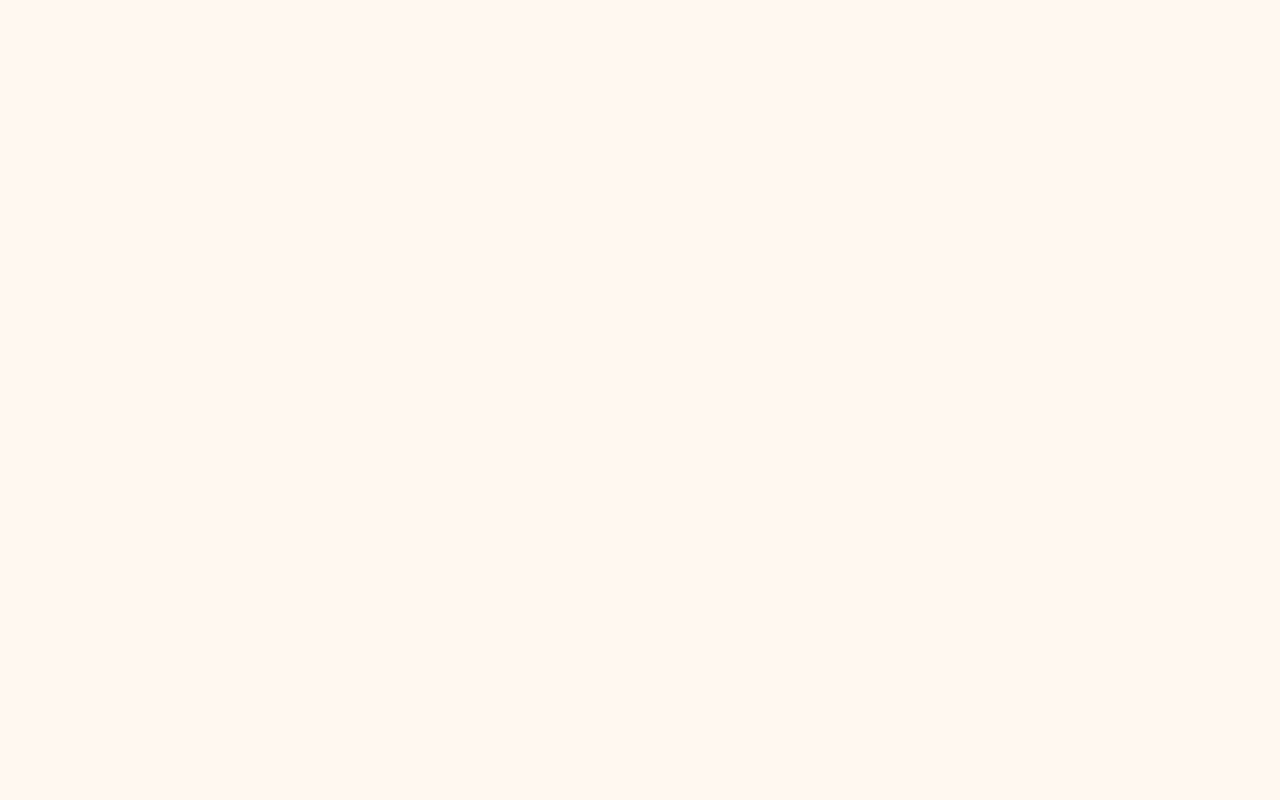
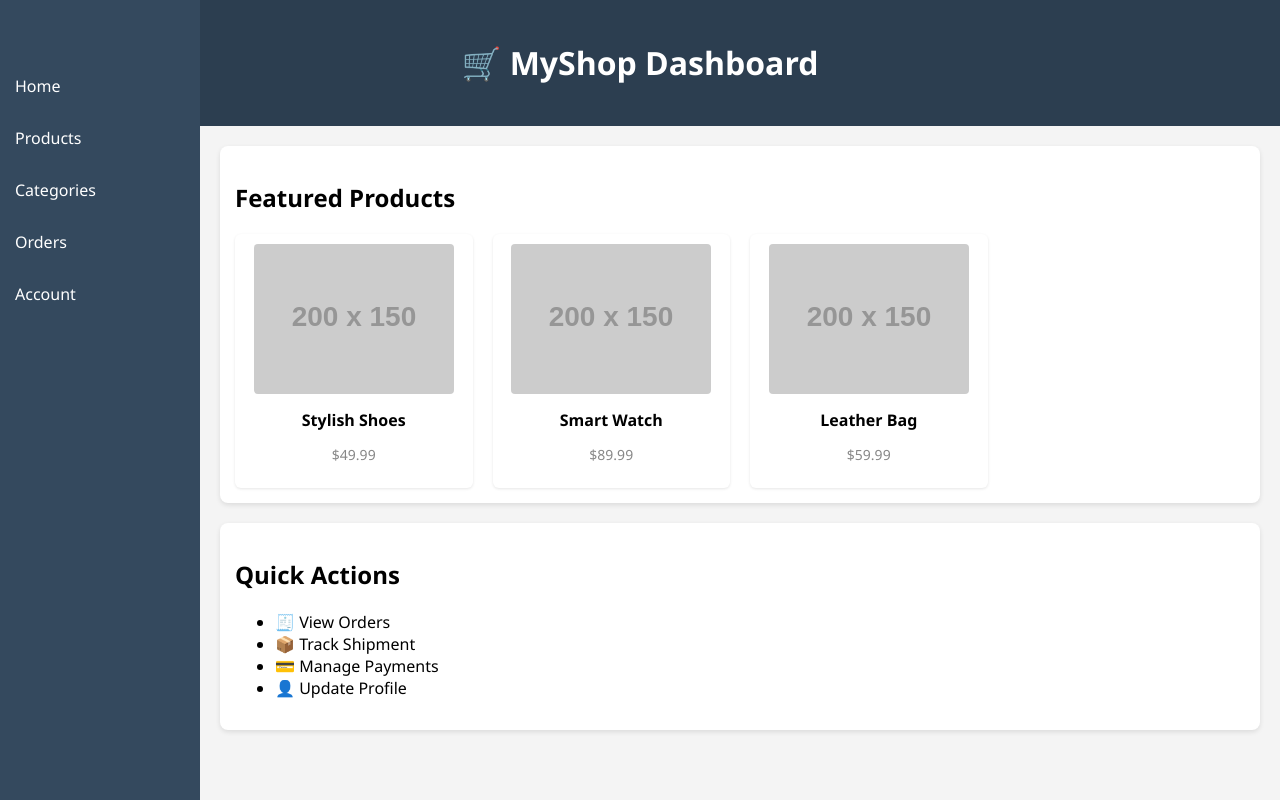
Before and after one commit to PrasanthKumarAmalapurapu/Challenge, a plain HTML site: page index.html in a window 1280 px wide. Drawn offline with Linux system fonts and the light colour scheme; placeholder pictures from the web are drawn by us.

Commit message:
Update index.html

```diff
--- a/index.html
+++ b/index.html
@@ -3,27 +3,121 @@
 <head>
   <meta charset="UTF-8" />
   <meta name="viewport" content="width=device-width, initial-scale=1.0"/>
-  <title>Cooking Dashboard</title>
+  <title>Online Shopping Dashboard</title>
   <style>
     body {
       margin: 0;
       font-family: 'Segoe UI', sans-serif;
-      background-color: #fff8f0;
-      color: #333;
+      background-color: #f4f4f4;
     }
     header {
-      background-color: #ff7043;
+      background-color: #2c3e50;
       color: white;
       padding: 20px;
       text-align: center;
     }
-    nav {
-      background-color: #ffe0b2;
+    .sidebar {
+      width: 200px;
+      background-color: #34495e;
+      height: 100vh;
+      position: fixed;
+      top: 0;
+      left: 0;
+      padding-top: 60px;
+    }
+    .sidebar a {
+      display: block;
+      color: white;
+      padding: 15px;
+      text-decoration: none;
+    }
+    .sidebar a:hover {
+      background-color: #1abc9c;
+    }
+    .main {
+      margin-left: 200px;
+      padding: 20px;
+    }
+    .card {
+      background-color: white;
+      padding: 15px;
+      margin-bottom: 20px;
+      border-radius: 8px;
+      box-shadow: 0 2px 5px rgba(0,0,0,0.1);
+    }
+    .product-grid {
+      display: grid;
+      grid-template-columns: repeat(auto-fill, minmax(200px, 1fr));
+      gap: 20px;
+    }
+    .product {
+      background-color: #fff;
       padding: 10px;
-      display: flex;
-      justify-content: space-around;
+      border-radius: 6px;
+      text-align: center;
+      box-shadow: 0 1px 3px rgba(0,0,0,0.1);
     }
-    nav a {
-      text-decoration: none;
-      color: #333;
-      font-weight: bold;
+    .product img {
+      max-width: 100%;
+      height: 150px;
+      object-fit: cover;
+      border-radius: 4px;
+    }
+    .product h4 {
+      margin: 10px 0 5px;
+    }
+    .product p {
+      color: #888;
+      font-size: 14px;
+    }
+  </style>
+</head>
+<body>
+
+  <header>
+    <h1>🛒 MyShop Dashboard</h1>
+  </header>
+
+  <div class="sidebar">
+    <a href="#">Home</a>
+    <a href="#">Products</a>
+    <a href="#">Categories</a>
+    <a href="#">Orders</a>
+    <a href="#">Account</a>
+  </div>
+
+  <div class="main">
+    <div class="card">
+      <h2>Featured Products</h2>
+      <div class="product-grid">
+        <div class="product">
+          <img src="https://via.placeholder.com/200x150?text=Shoes" alt="Shoes">
+          <h4>Stylish Shoes</h4>
+          <p>$49.99</p>
+        </div>
+        <div class="product">
+          <img src="https://via.placeholder.com/200x150?text=Watch" alt="Watch">
+          <h4>Smart Watch</h4>
+          <p>$89.99</p>
+        </div>
+        <div class="product">
+          <img src="https://via.placeholder.com/200x150?text=Bag" alt="Bag">
+          <h4>Leather Bag</h4>
+          <p>$59.99</p>
+        </div>
+      </div>
+    </div>
+
+    <div class="card">
+      <h2>Quick Actions</h2>
+      <ul>
+        <li>🧾 View Orders</li>
+        <li>📦 Track Shipment</li>
+        <li>💳 Manage Payments</li>
+        <li>👤 Update Profile</li>
+      </ul>
+    </div>
+  </div>
+
+</body>
+</html>
```
